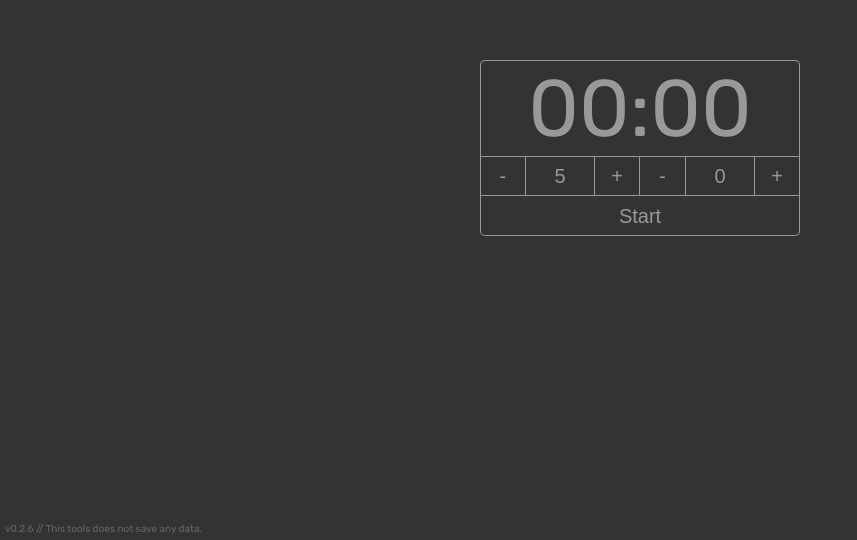
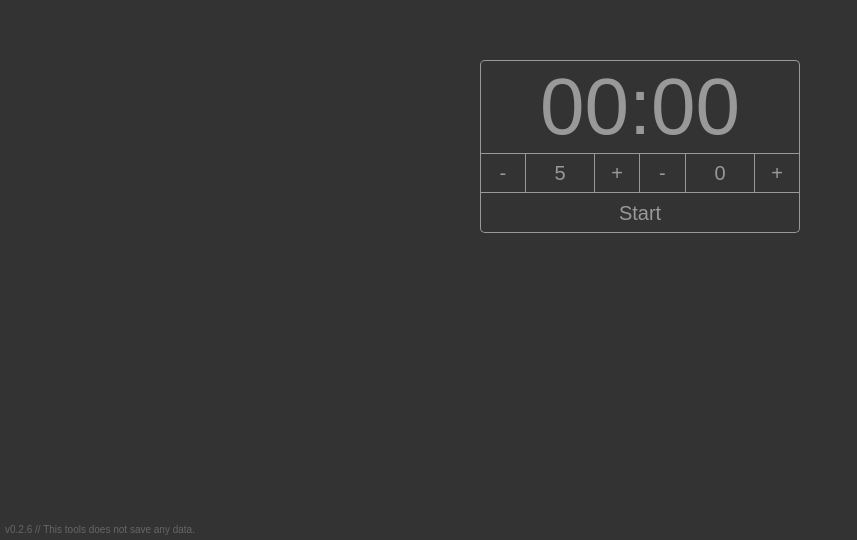
Before and after one commit to BillPepper/fl-timer, a website built with webpack: page src/index.html in a window 1280 px wide. Shown: the part 260-800 px from the top of the page, without its empty margins (0-857 px from the left). Built offline with nearby package versions, Linux system fonts and the light colour scheme; files whose address does not match are found by name.

Commit message:
load google fonts from local server

```diff
--- /dev/null
+++ b/src/font.scss
@@ -0,0 +1,54 @@
+@font-face {
+  font-family: 'Rubik';
+  font-style: normal;
+  font-weight: 400;
+  src: url('../fonts/rubik-v21-latin-regular.eot'); /* IE9 Compat Modes */
+  src: local(''),
+       url('../fonts/rubik-v21-latin-regular.eot?#iefix') format('embedded-opentype'), /* IE6-IE8 */
+       url('../fonts/rubik-v21-latin-regular.woff2') format('woff2'), /* Super Modern Browsers */
+       url('../fonts/rubik-v21-latin-regular.woff') format('woff'), /* Modern Browsers */
+       url('../fonts/rubik-v21-latin-regular.ttf') format('truetype'), /* Safari, Android, iOS */
+       url('../fonts/rubik-v21-latin-regular.svg#Rubik') format('svg'); /* Legacy iOS */
+}
+
+/* rubik-500 - latin */
+@font-face {
+  font-family: 'Rubik';
+  font-style: normal;
+  font-weight: 500;
+  src: url('../fonts/rubik-v21-latin-500.eot'); /* IE9 Compat Modes */
+  src: local(''),
+       url('../fonts/rubik-v21-latin-500.eot?#iefix') format('embedded-opentype'), /* IE6-IE8 */
+       url('../fonts/rubik-v21-latin-500.woff2') format('woff2'), /* Super Modern Browsers */
+       url('../fonts/rubik-v21-latin-500.woff') format('woff'), /* Modern Browsers */
+       url('../fonts/rubik-v21-latin-500.ttf') format('truetype'), /* Safari, Android, iOS */
+       url('../fonts/rubik-v21-latin-500.svg#Rubik') format('svg'); /* Legacy iOS */
+}
+
+/* rubik-800 - latin */
+@font-face {
+  font-family: 'Rubik';
+  font-style: normal;
+  font-weight: 800;
+  src: url('../fonts/rubik-v21-latin-800.eot'); /* IE9 Compat Modes */
+  src: local(''),
+       url('../fonts/rubik-v21-latin-800.eot?#iefix') format('embedded-opentype'), /* IE6-IE8 */
+       url('../fonts/rubik-v21-latin-800.woff2') format('woff2'), /* Super Modern Browsers */
+       url('../fonts/rubik-v21-latin-800.woff') format('woff'), /* Modern Browsers */
+       url('../fonts/rubik-v21-latin-800.ttf') format('truetype'), /* Safari, Android, iOS */
+       url('../fonts/rubik-v21-latin-800.svg#Rubik') format('svg'); /* Legacy iOS */
+}
+
+/* rubik-italic - latin */
+@font-face {
+  font-family: 'Rubik';
+  font-style: italic;
+  font-weight: 400;
+  src: url('../fonts/rubik-v21-latin-italic.eot'); /* IE9 Compat Modes */
+  src: local(''),
+       url('../fonts/rubik-v21-latin-italic.eot?#iefix') format('embedded-opentype'), /* IE6-IE8 */
+       url('../fonts/rubik-v21-latin-italic.woff2') format('woff2'), /* Super Modern Browsers */
+       url('../fonts/rubik-v21-latin-italic.woff') format('woff'), /* Modern Browsers */
+       url('../fonts/rubik-v21-latin-italic.ttf') format('truetype'), /* Safari, Android, iOS */
+       url('../fonts/rubik-v21-latin-italic.svg#Rubik') format('svg'); /* Legacy iOS */
+}
--- a/src/index.html
+++ b/src/index.html
@@ -1,10 +1,10 @@
 <html style="background-color: #333;">
   <head>
     <meta name="viewport" content="width=device-width, initial-scale=1" />
-    <link
-      href="https://fonts.googleapis.com/css?family=Rubik&display=swap"
-      rel="stylesheet"
-    />
+    <!-- <link -->
+    <!--   href="https://fonts.googleapis.com/css?family=Rubik&display=swap" -->
+    <!--   rel="stylesheet" -->
+    <!-- /> -->
     <meta charset="utf-8" />
     <script type="text/javascript" src="./timer.bundle.js" defer></script>
     <link rel="shortcut icon" type="image/x-icon" href="./favicon.ico" />
--- a/src/style.scss
+++ b/src/style.scss
@@ -1,3 +1,5 @@
+@import 'font.scss';
+
 $black: #333333;
 $red: #990000;
 $blue: #007799;
```
